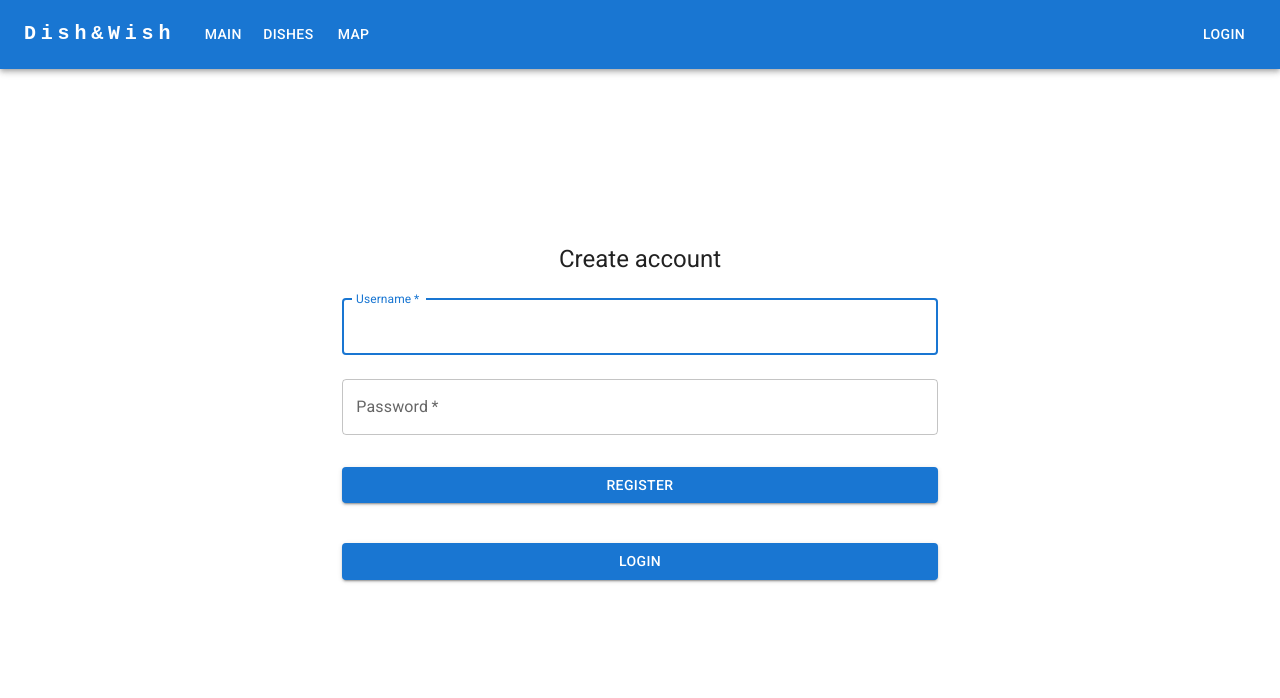
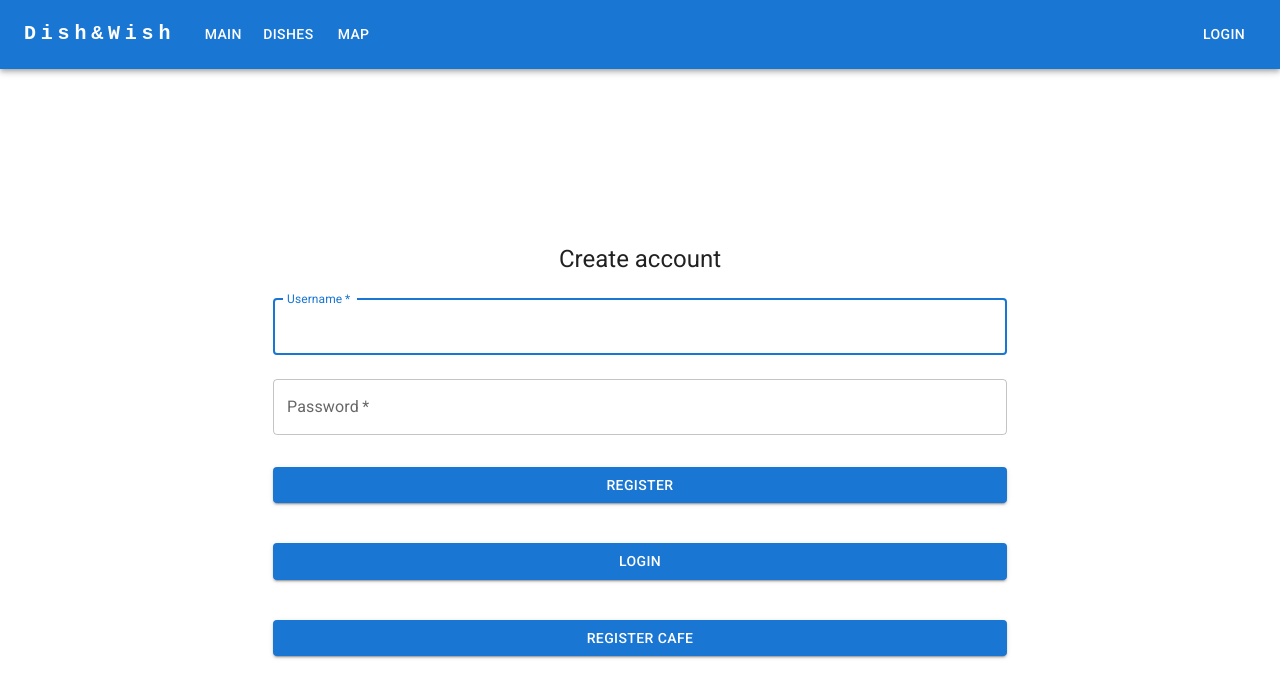
Before and after one commit to ndr-power/dishwishF, a React (Create React App) app in the folder client/: page /register in a window 1280 px wide. Shown: the top 698 px of the page. Built offline with nearby package versions, Linux system fonts and the light colour scheme; no server answers.

Commit message:
register changes

```diff
--- a/client/src/components/Nav.js
+++ b/client/src/components/Nav.js
@@ -99,9 +99,7 @@ const Nav = props => {
                     <MenuItem key="Dishes" onClick={() => navigate('/dishes')}>
                       <Typography textAlign="center">Dishes</Typography>
                     </MenuItem>
-                    <MenuItem key="Map" onClick={() => navigate('/dishes')}>
-                      <Typography textAlign="center">Map</Typography>
-                    </MenuItem>
+
 
                 </Menu>
               </Box>
--- a/client/src/components/Register.js
+++ b/client/src/components/Register.js
@@ -87,6 +87,14 @@ const Register = () => {
                   >
                     Login
                   </Button>
+                  <Button
+                  fullWidth
+                  variant="contained"
+                  onClick={() => navigate('/register/cafe')}
+                  sx={{ mt: 3, mb: 2 }}
+                  >
+                    Register Cafe
+                  </Button>
               </Box>
             </Box>
         </Container>
```
